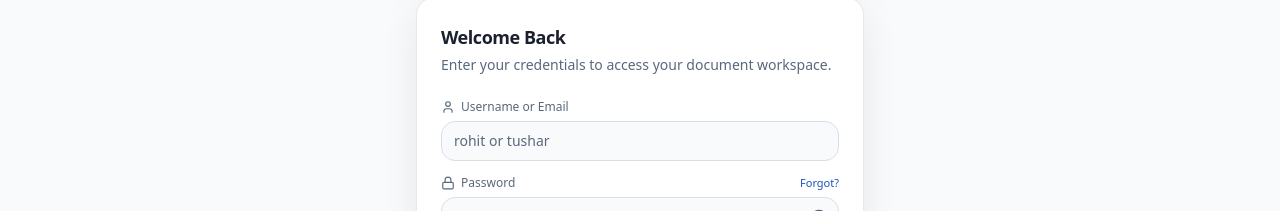
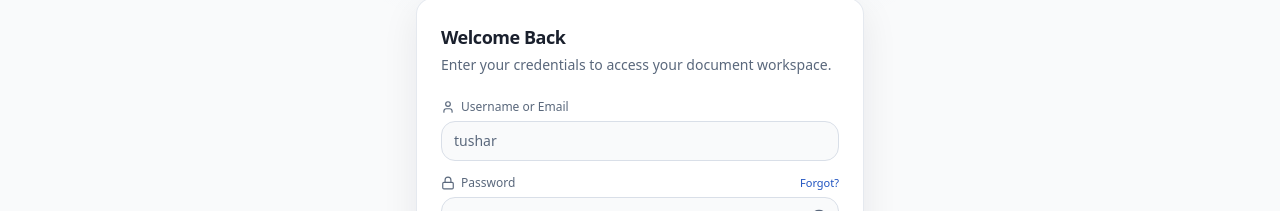
Before and after one commit to connecttushar0318-code/TokenBrief, a Next.js app in the folder frontend/: page /login in a window 1280 px wide. Shown: the part 301-512 px from the top of the page. Built offline with nearby package versions, Linux system fonts and the light colour scheme.

Commit message:
fix(login): update username placeholder to 'tushar'

```diff
--- a/frontend/app/login/page.tsx
+++ b/frontend/app/login/page.tsx
@@ -337,7 +337,7 @@ export default function LoginPage() {
                   </label>
                   <Input
                     type="text"
-                    placeholder="rohit or tushar"
+                    placeholder="tushar"
                     value={formData.username}
                     onChange={(e) => setFormData({ ...formData, username: e.target.value })}
                     required
```
